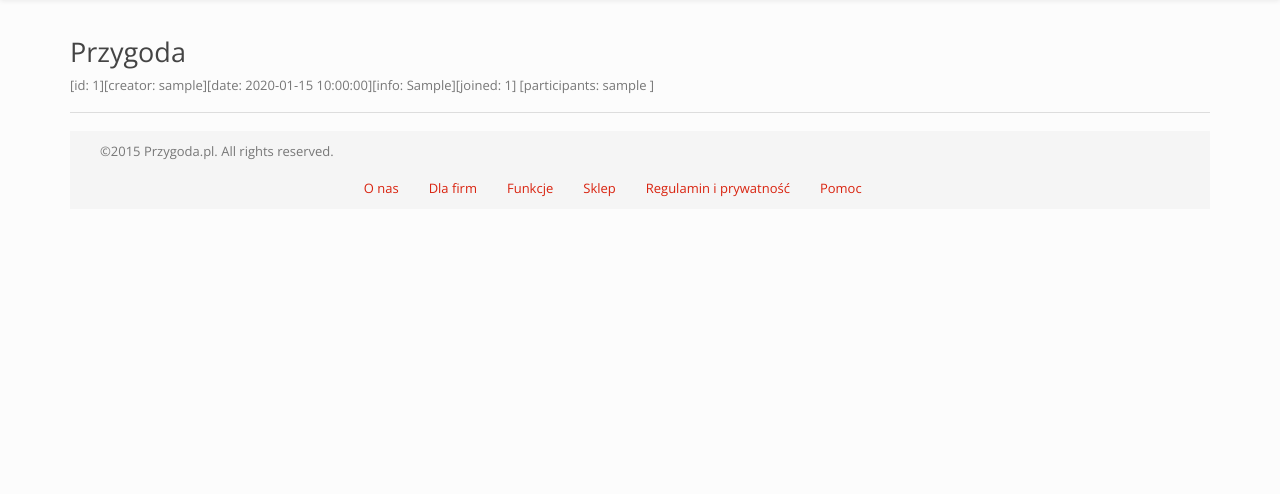
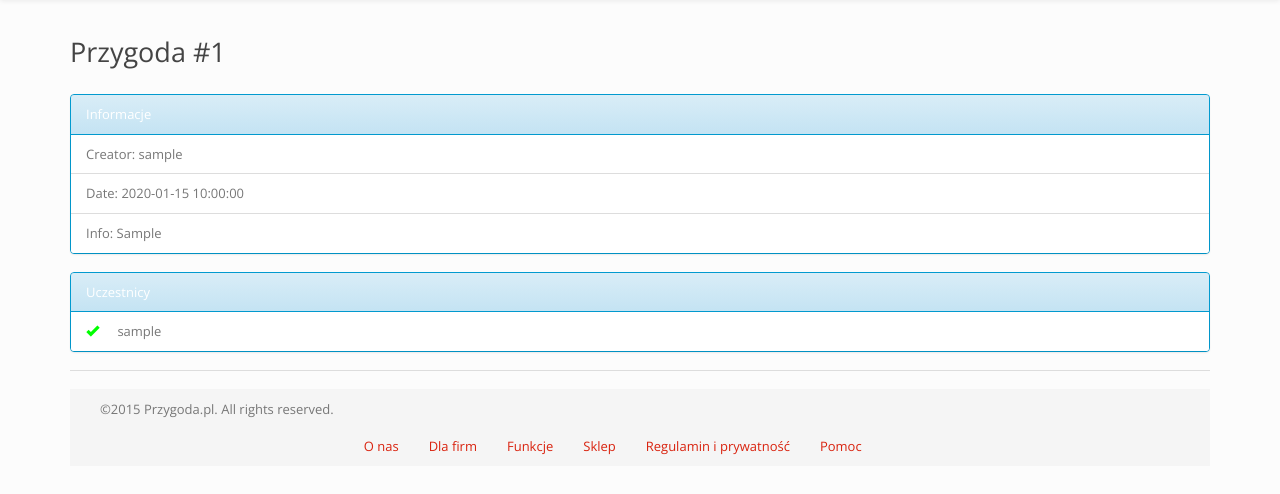
Before and after one commit to VirrageS/Przygoda, a Flask app: page /adventures/1 in a window 1280 px wide. Shown: the part 41-535 px from the top of the page. Run offline with Flask 2, Linux system fonts and the light colour scheme; tables that the repository leaves empty hold one stand-in row (values such as "Sample post"); parts of the project's set-up code (start-up, migrations or seed data) failed here and were passed over; some libraries are stand-ins or nearby versions.

Commit message:
Add user leave from adventure Now users can leave from adventures to which they previously have joined. Also small fix in displaying an adventure.

```diff
--- a/app/adventures/views.py
+++ b/app/adventures/views.py
@@ -95,6 +95,38 @@ def join(adventure_id):
 		db.session.add(participant)
 		db.session.commit()
 		flash('You have joined to this adventure', 'success')
+
+	return redirect(url_for('simple_page.index'))
+
+@mod.route('/leave/<int:adventure_id>')
+@login_required
+def leave(adventure_id):
+	"""Allow to leave the adventure"""
+
+	# check if adventure_id is not max_int
+	if adventure_id >= 9223372036854775807:
+		return redirect(url_for('simple_page.index'))
+
+	# get adventure and check if exists
+	adventure = Adventure.query.filter_by(id=adventure_id).first()
+	if adventure is None:
+		flash('Adventure does not exists', 'error')
+		return redirect(url_for('simple_page.index'))
+
+	if adventure.creator_id == current_user.id:
+		flash('You cannot leave this adventure', 'warning')
+		return redirect(url_for('simple_page.index'))
+
+	participant = AdventureParticipant.query.filter_by(adventure_id=adventure_id, user_id=current_user.id).first()
+
+	# check if user joined adventure
+	if participant is None:
+		flash('You have not joined to this adventure', 'warning')
+	else:
+		# delete user from adventure participants from database
+		db.session.delete(participant)
+		db.session.commit()
+		flash('You have left adventure', 'success')
 
 	return redirect(url_for('simple_page.index'))
 
--- a/app/templates/adventures/show.html
+++ b/app/templates/adventures/show.html
@@ -2,22 +2,35 @@
 {% extends "layout.html" %}
 
 {% block body %}
-	<h2>Przygoda</h2>
+	<h2>Przygoda #{{ adventure.id }}</h2>
 
-	<table>
-		<tr>
-			<td>[id: {{ adventure.id }}]</td>
-			<td>[creator: {{ adventure.username }}]</td>
-			<td>[date: {{ adventure.date }}]</td>
-			<td>[info: {{ adventure.info }}]</td>
-			<td>
-				[joined: {{ adventure.joined }}]
-				[participants:
-					{% for participant in participants -%}
+	<br>
+	<div class="panel panel-info">
+	<!-- Default panel contents -->
+		<div class="panel-heading">Informacje</div>
+		<ul class="list-group">
+			<li class="list-group-item">Creator: {{ adventure.username }}</li>
+			<li class="list-group-item">Date: {{ adventure.date }}</li>
+			<li class="list-group-item">Info: {{ adventure.info }}</li>
+		</ul>
+	</div>
+	<div class="panel panel-info">
+	<!-- Default panel contents -->
+		<div class="panel-heading">Uczestnicy</div>
+		<ul class="list-group">
+			{% if (participants is defined) and participants %}
+				{% for participant in participants %}
+					<li class="list-group-item">
+						<span class="glyphicon glyphicon-ok" style="color:#00FF00; padding-right: 15px;"></span>
 						{{ participant.username }}
-					{%- endfor %}
-				]
-			</td>
-		</tr>
-	</table>
+					</li>
+				{% endfor %}
+			{% else %}
+				<li class="list-group-item">
+					<span class="glyphicon glyphicon-remove" style="color:#FF0000; padding-right: 15px;"></span>
+					Nikt jeszcze nie dołączył do przygody
+				</li>
+			{% endif %}
+		</ul>
+	</div>
 {% endblock %}
```
Also changed, not shown: app/templates/index.html (+9 -1 lines), app/views.py (+14 -1 lines).
